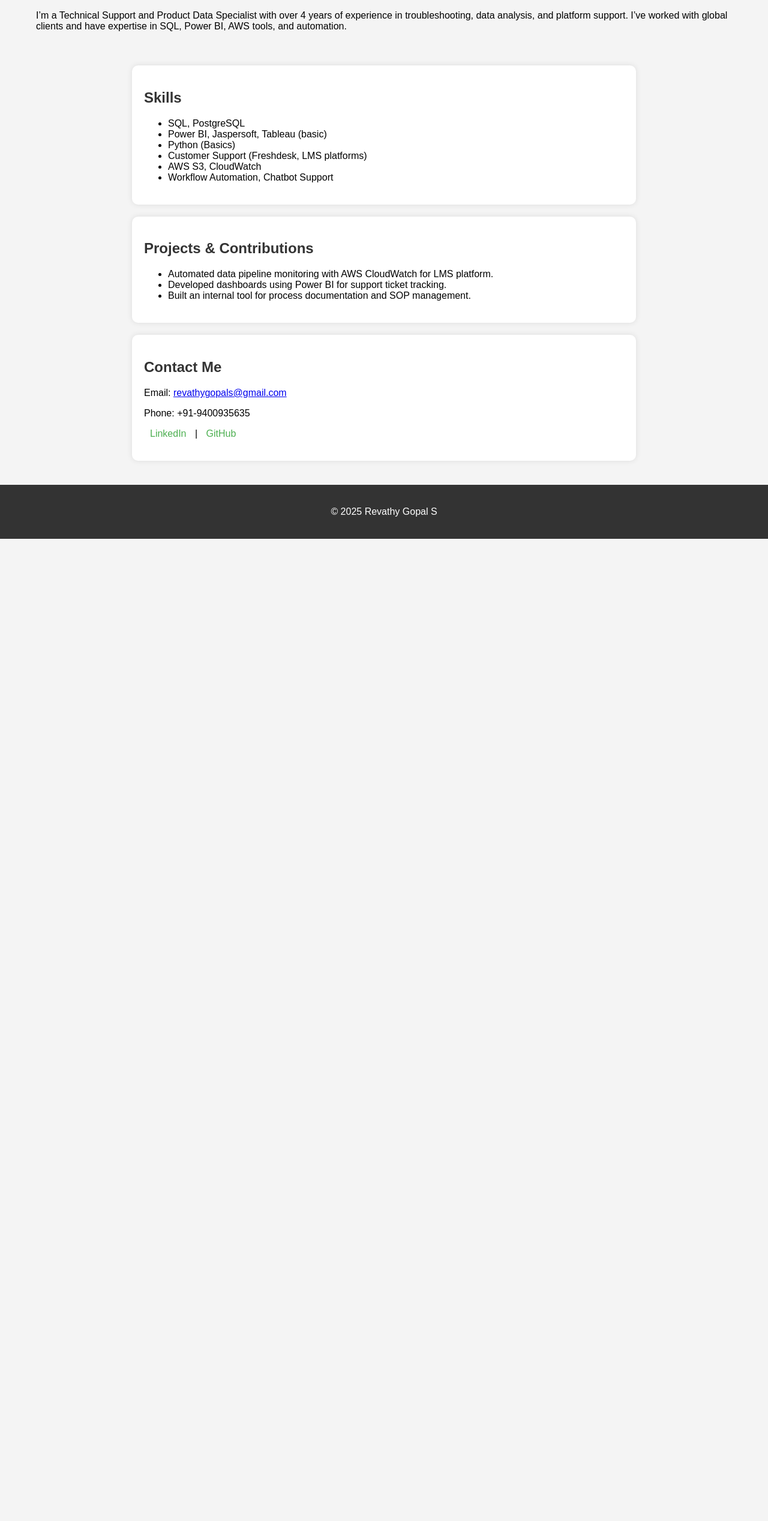
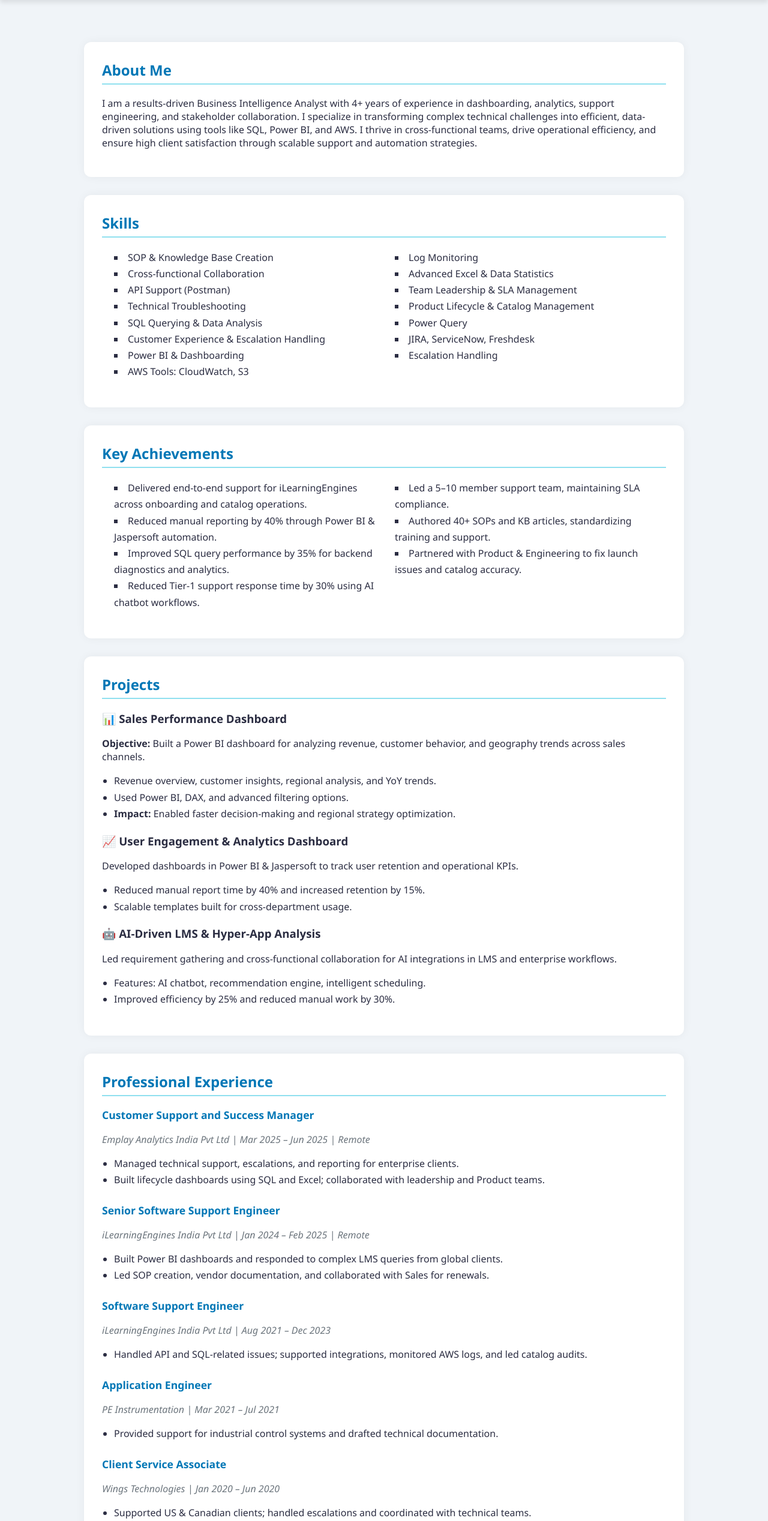
Before and after one commit to RevathyGopalS/revathy-portfolio, a plain HTML site: page index.html in a window 1280 px wide. Shown: the part 265-2800 px from the top of the page at 60% size. Before the commit the page ends 1163 px from the top, so only its background shows below. Drawn offline with Linux system fonts and the light colour scheme.

Commit message:
Update index.html

```diff
--- a/index.html
+++ b/index.html
@@ -1,52 +1,114 @@
 <!DOCTYPE html>
 <html lang="en">
 <head>
-  <meta charset="UTF-8">
+  <meta charset="UTF-8" />
   <title>Revathy Gopal S - Portfolio</title>
+  <meta name="viewport" content="width=device-width, initial-scale=1" />
   <style>
     body {
-      font-family: Arial, sans-serif;
+      font-family: 'Segoe UI', Tahoma, Geneva, Verdana, sans-serif;
+      background-color: #f0f4f8;
+      color: #2b2d42;
       margin: 0;
       padding: 0;
-      background-color: #f4f4f4;
     }
 
     header {
-      background-color: #4CAF50;
+      background-color: #023e8a;
       color: white;
-      padding: 40px;
+      padding: 60px 20px;
       text-align: center;
+      box-shadow: 0 4px 8px rgba(0, 0, 0, 0.1);
+    }
+
+    header h1 {
+      font-size: 2.8em;
+      margin-bottom: 10px;
     }
 
     section {
-      padding: 20px 60px;
+      padding: 40px 20px;
+      max-width: 1000px;
+      margin: auto;
     }
 
     h2 {
-      color: #333;
+      color: #0077b6;
+      border-bottom: 2px solid #90e0ef;
+      padding-bottom: 6px;
+      margin-top: 0;
     }
 
-    .skills, .projects, .contact {
-      background-color: white;
-      margin: 20px auto;
-      padding: 20px;
-      border-radius: 10px;
-      max-width: 800px;
-      box-shadow: 0 0 10px rgba(0,0,0,0.1);
+    .box {
+      background-color: #ffffff;
+      padding: 30px;
+      margin: 30px 0;
+      border-radius: 12px;
+      box-shadow: 0 0 15px rgba(0, 0, 0, 0.05);
+      transition: transform 0.3s ease;
     }
 
-    .socials a {
-      margin: 0 10px;
+    .box:hover {
+      transform: translateY(-5px);
+    }
+
+    ul {
+      padding-left: 20px;
+      line-height: 1.7;
+    }
+
+    .contact a {
+      color: #0077b6;
       text-decoration: none;
-      color: #4CAF50;
+      font-weight: 500;
+    }
+
+    .contact a:hover {
+      text-decoration: underline;
     }
 
     footer {
-      background-color: #333;
+      background-color: #001d3d;
       color: white;
       text-align: center;
       padding: 20px;
-      margin-top: 40px;
+      font-size: 0.9em;
+    }
+
+    .role-title {
+      font-weight: bold;
+      color: #0077b6;
+      font-size: 1.1em;
+    }
+
+    .company {
+      font-style: italic;
+      color: #6c757d;
+    }
+
+    .exp-block {
+      margin-bottom: 25px;
+    }
+
+    .skills-list, .achievements-list {
+      columns: 2;
+      -webkit-columns: 2;
+      -moz-columns: 2;
+      list-style: square inside;
+    }
+
+    @media (max-width: 768px) {
+      section {
+        padding: 20px;
+      }
+
+      header h1 {
+        font-size: 2em;
+      }
+
+      .skills-list, .achievements-list {
+        columns: 1;
+      }
     }
   </style>
 </head>
@@ -54,49 +116,138 @@
 
 <header>
   <h1>Revathy Gopal S</h1>
-  <p>Technical Support & Data Specialist | Chennai, India</p>
+  <p>Business Intelligence Analyst | Data-Driven Decision Maker | Chennai, India</p>
 </header>
 
-<section class="about">
+<section>
+  <div class="box">
     <h2>About Me</h2>
-  <p>
-    I’m a Technical Support and Product Data Specialist with over 4 years of experience in troubleshooting, data analysis, and platform support. I’ve worked with global clients and have expertise in SQL, Power BI, AWS tools, and automation.
-  </p>
-</section>
+    <p>I am a results-driven Business Intelligence Analyst with 4+ years of experience in dashboarding, analytics, support engineering, and stakeholder collaboration. I specialize in transforming complex technical challenges into efficient, data-driven solutions using tools like SQL, Power BI, and AWS. I thrive in cross-functional teams, drive operational efficiency, and ensure high client satisfaction through scalable support and automation strategies.</p>
+  </div>
 
-<section class="skills">
+  <div class="box">
     <h2>Skills</h2>
+    <ul class="skills-list">
+      <li>SOP & Knowledge Base Creation</li>
+      <li>Cross-functional Collaboration</li>
+      <li>API Support (Postman)</li>
+      <li>Technical Troubleshooting</li>
+      <li>SQL Querying & Data Analysis</li>
+      <li>Customer Experience & Escalation Handling</li>
+      <li>Power BI & Dashboarding</li>
+      <li>AWS Tools: CloudWatch, S3</li>
+      <li>Log Monitoring</li>
+      <li>Advanced Excel & Data Statistics</li>
+      <li>Team Leadership & SLA Management</li>
+      <li>Product Lifecycle & Catalog Management</li>
+      <li>Power Query</li>
+      <li>JIRA, ServiceNow, Freshdesk</li>
+      <li>Escalation Handling</li>
+    </ul>
+  </div>
+
+  <div class="box">
+    <h2>Key Achievements</h2>
+    <ul class="achievements-list">
+      <li>Delivered end-to-end support for iLearningEngines across onboarding and catalog operations.</li>
+      <li>Reduced manual reporting by 40% through Power BI & Jaspersoft automation.</li>
+      <li>Improved SQL query performance by 35% for backend diagnostics and analytics.</li>
+      <li>Reduced Tier-1 support response time by 30% using AI chatbot workflows.</li>
+      <li>Led a 5–10 member support team, maintaining SLA compliance.</li>
+      <li>Authored 40+ SOPs and KB articles, standardizing training and support.</li>
+      <li>Partnered with Product & Engineering to fix launch issues and catalog accuracy.</li>
+    </ul>
+  </div>
+
+  <div class="box">
+    <h2>Projects</h2>
+
+    <h3>📊 Sales Performance Dashboard</h3>
+    <p><strong>Objective:</strong> Built a Power BI dashboard for analyzing revenue, customer behavior, and geography trends across sales channels.</p>
     <ul>
-    <li>SQL, PostgreSQL</li>
-    <li>Power BI, Jaspersoft, Tableau (basic)</li>
-    <li>Python (Basics)</li>
-    <li>Customer Support (Freshdesk, LMS platforms)</li>
-    <li>AWS S3, CloudWatch</li>
-    <li>Workflow Automation, Chatbot Support</li>
+      <li>Revenue overview, customer insights, regional analysis, and YoY trends.</li>
+      <li>Used Power BI, DAX, and advanced filtering options.</li>
+      <li><strong>Impact:</strong> Enabled faster decision-making and regional strategy optimization.</li>
     </ul>
-</section>
 
-<section class="projects">
-  <h2>Projects & Contributions</h2>
+    <h3>📈 User Engagement & Analytics Dashboard</h3>
+    <p>Developed dashboards in Power BI & Jaspersoft to track user retention and operational KPIs.</p>
     <ul>
-    <li>Automated data pipeline monitoring with AWS CloudWatch for LMS platform.</li>
-    <li>Developed dashboards using Power BI for support ticket tracking.</li>
-    <li>Built an internal tool for process documentation and SOP management.</li>
+      <li>Reduced manual report time by 40% and increased retention by 15%.</li>
+      <li>Scalable templates built for cross-department usage.</li>
     </ul>
-</section>
 
-<section class="contact">
-  <h2>Contact Me</h2>
-  <p>Email: <a href="mailto:revathygopals@gmail.com">revathygopals@gmail.com</a></p>
-  <p>Phone: +91-9400935635</p>
-  <p class="socials">
-    <a href="https://linkedin.com/in/revathy-gopal-s-216167219" target="_blank">LinkedIn</a> |
-    <a href="https://github.com/" target="_blank">GitHub</a>
-  </p>
+    <h3>🤖 AI-Driven LMS & Hyper-App Analysis</h3>
+    <p>Led requirement gathering and cross-functional collaboration for AI integrations in LMS and enterprise workflows.</p>
+    <ul>
+      <li>Features: AI chatbot, recommendation engine, intelligent scheduling.</li>
+      <li>Improved efficiency by 25% and reduced manual work by 30%.</li>
+    </ul>
+  </div>
+
+  <div class="box">
+    <h2>Professional Experience</h2>
+
+    <div class="exp-block">
+      <p class="role-title">Customer Support and Success Manager</p>
+      <p class="company">Emplay Analytics India Pvt Ltd | Mar 2025 – Jun 2025 | Remote</p>
+      <ul>
+        <li>Managed technical support, escalations, and reporting for enterprise clients.</li>
+        <li>Built lifecycle dashboards using SQL and Excel; collaborated with leadership and Product teams.</li>
+      </ul>
+    </div>
+
+    <div class="exp-block">
+      <p class="role-title">Senior Software Support Engineer</p>
+      <p class="company">iLearningEngines India Pvt Ltd | Jan 2024 – Feb 2025 | Remote</p>
+      <ul>
+        <li>Built Power BI dashboards and responded to complex LMS queries from global clients.</li>
+        <li>Led SOP creation, vendor documentation, and collaborated with Sales for renewals.</li>
+      </ul>
+    </div>
+
+    <div class="exp-block">
+      <p class="role-title">Software Support Engineer</p>
+      <p class="company">iLearningEngines India Pvt Ltd | Aug 2021 – Dec 2023</p>
+      <ul>
+        <li>Handled API and SQL-related issues; supported integrations, monitored AWS logs, and led catalog audits.</li>
+      </ul>
+    </div>
+
+    <div class="exp-block">
+      <p class="role-title">Application Engineer</p>
+      <p class="company">PE Instrumentation | Mar 2021 – Jul 2021</p>
+      <ul>
+        <li>Provided support for industrial control systems and drafted technical documentation.</li>
+      </ul>
+    </div>
+
+    <div class="exp-block">
+      <p class="role-title">Client Service Associate</p>
+      <p class="company">Wings Technologies | Jan 2020 – Jun 2020</p>
+      <ul>
+        <li>Supported US & Canadian clients; handled escalations and coordinated with technical teams.</li>
+      </ul>
+    </div>
+  </div>
+
+  <div class="box">
+    <h2>Education</h2>
+    <ul>
+      <li><strong>B.Tech in Electronics and Communication</strong> – Kerala University (2012–2016) – Grade: 7.8/10</li>
+    </ul>
+  </div>
+
+  <div class="box contact">
+    <h2>Contact</h2>
+    <p><strong>Email:</strong> <a href="mailto:revathygopals@gmail.com">revathygopals@gmail.com</a></p>
+    <p><strong>Phone:</strong> +91-9400935635</p>
+    <p><strong>LinkedIn:</strong> <a href="https://linkedin.com/in/revathy-gopal-s-216167219" target="_blank">Revathy Gopal S</a></p>
+  </div>
 </section>
 
 <footer>
-  <p>© 2025 Revathy Gopal S</p>
+  <p>© 2025 Revathy Gopal S | Chennai, Tamil Nadu, India</p>
 </footer>
 
 </body>
```
Lines whose indentation alone changed are shown as unchanged.
